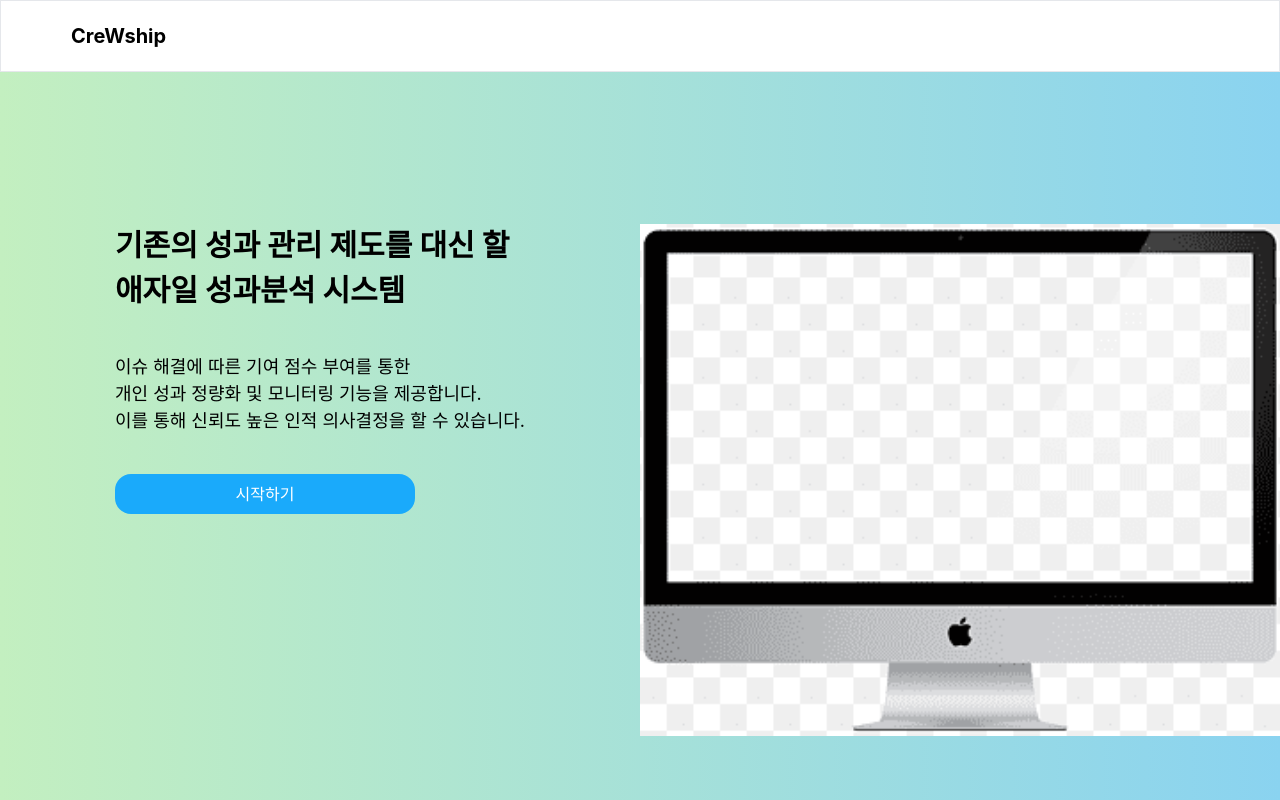
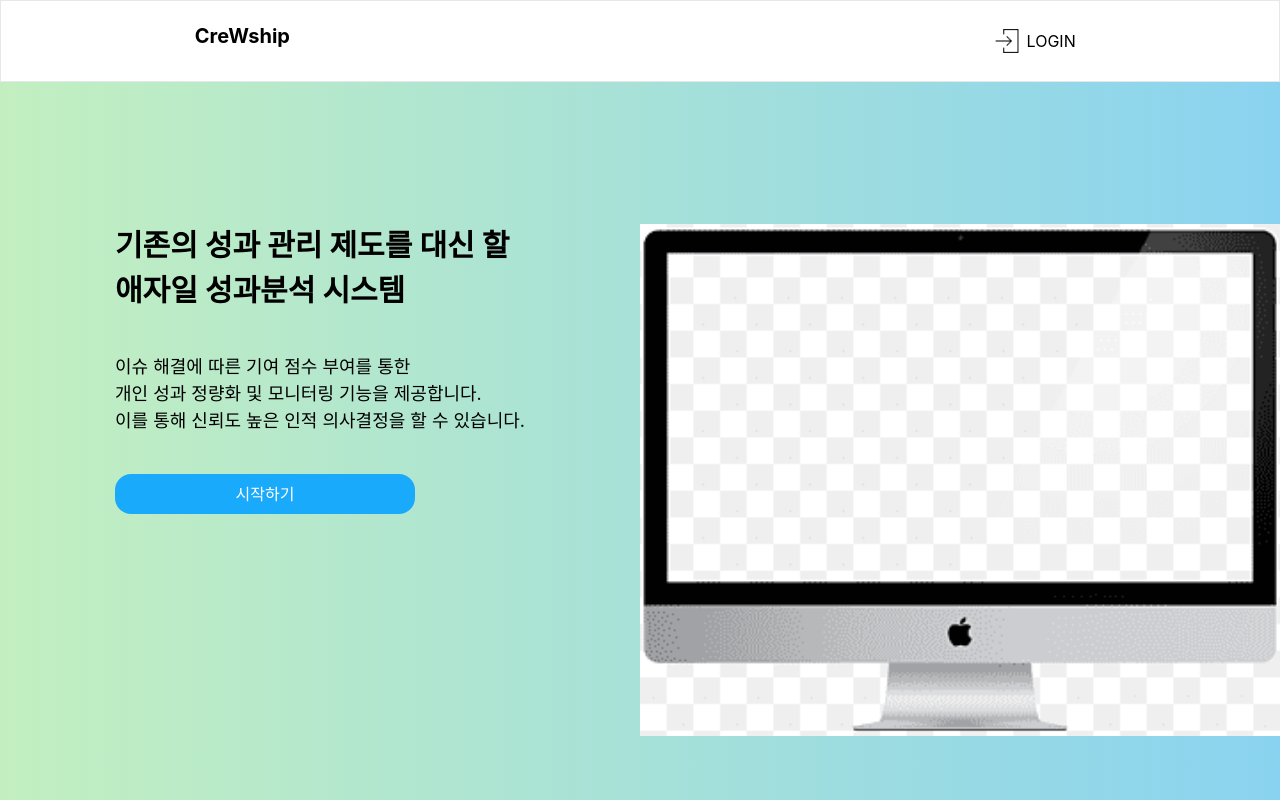
Before and after one commit to tukcom2023CD/MYWAY, a React (Create React App) app in the folder front/: page / in a window 1280 px wide. Shown: the top 800 px of the page. Built offline with nearby package versions, Linux system fonts and the light colour scheme.

Commit message:
feat: welcome login button

```diff
--- a/front/src/components/frames/TeamList/Teams.tsx
+++ b/front/src/components/frames/TeamList/Teams.tsx
@@ -17,6 +17,7 @@ function Teams() {
   useEffect(() => {
     axios.get('staffs/myteam').then((response) => {
       setTeamData(response.data);
+      console.log(response);
     });
   }, []);
 
--- a/front/src/components/frames/Welcome/Header.tsx
+++ b/front/src/components/frames/Welcome/Header.tsx
@@ -1,9 +1,21 @@
 import React from 'react';
+import { NavLink } from 'react-router-dom';
+import login from '../../../images/login.png';
 
 function Header() {
   return (
     <div className='fixed border w-full p-5 bg-white'>
-      <p className='text-[20px] font-bold ml-[50px]'>CreWship</p>
+      <div className='flex justify-around'>
+        <p className='text-[20px] font-bold'>CreWship</p>
+        <div />
+        <NavLink
+          className='flex justify-center items-center w-[100px] h-[40px] rounded-[16px]'
+          to='/Login'
+        >
+          <img className='w-[24px] h-[24px] mr-2' alt='login' src={login} />
+          <span>LOGIN</span>
+        </NavLink>
+      </div>
     </div>
   );
 }
```
Also changed, not shown: front/src/images/login.png (added).
